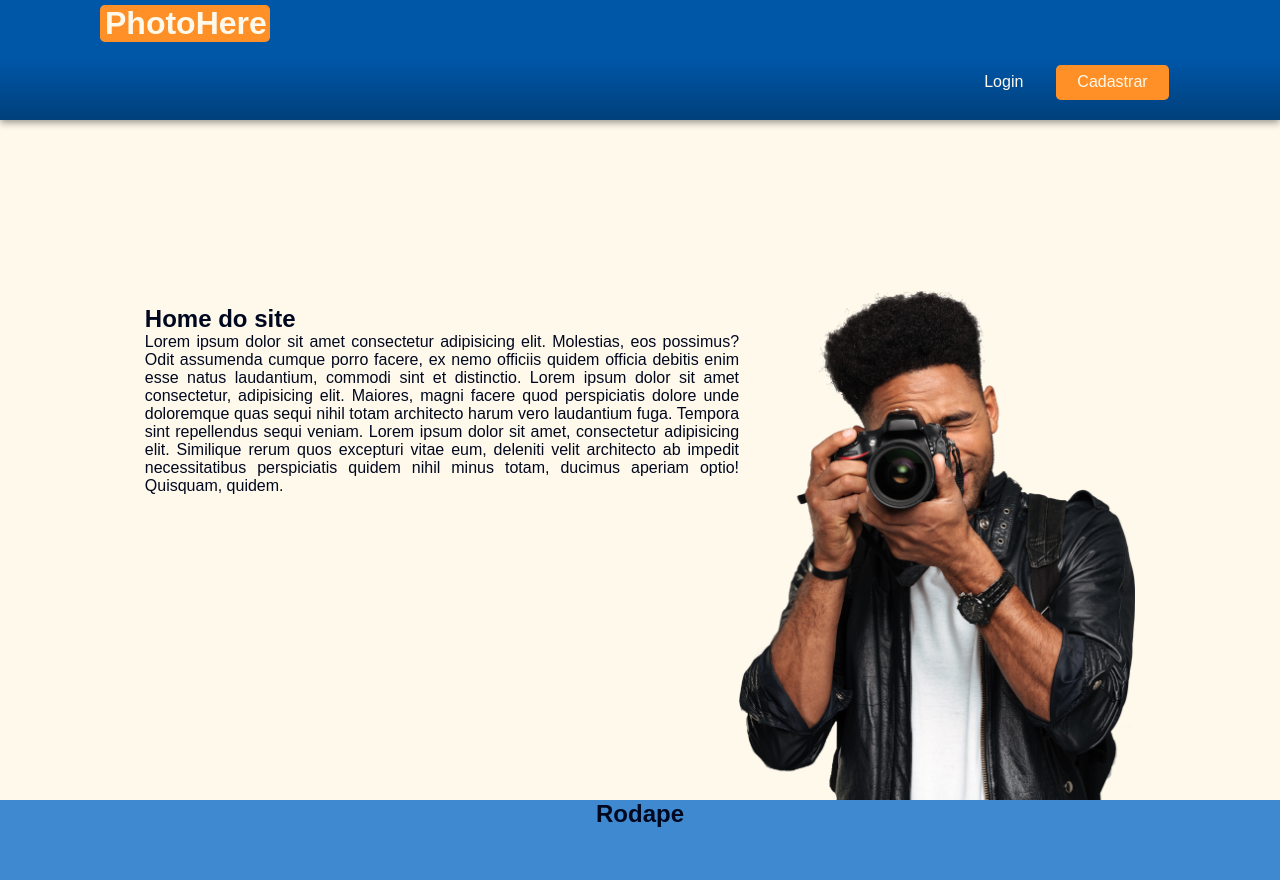
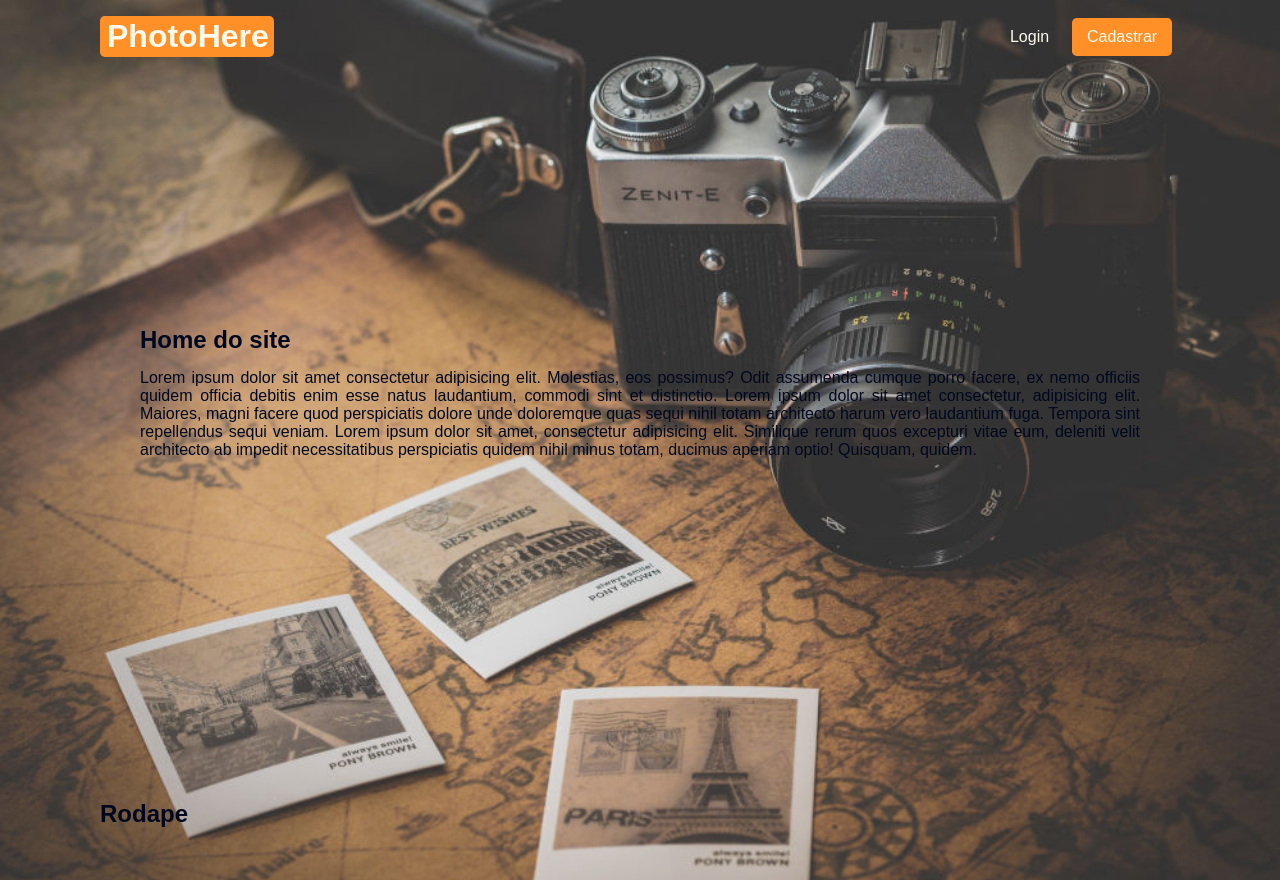
Before and after one commit to Mallaguetti/PhotoHere, a PHP site: page / in a window 1280 px wide. Run offline with PHP 8.4, Linux system fonts and the light colour scheme.

Commit message:
Estrutura da home

```diff
--- a/estilos/_main.css
+++ b/estilos/_main.css
@@ -14,49 +14,39 @@
     padding: 0;
 }
 body{
-    margin: auto;
     background-color:var(--claro);
     color:var(--escuro);
     text-align:justify;
 }
 header {
-    position: fixed;
-    width: 100vw;
-    min-height: 70px;
-    height: 15vh;
-    background-image: linear-gradient(to bottom, var(--cor2) 50%, var(--cor1) 150%);
-    box-shadow: #00000060 0 3px 7px;
+    position:fixed;
+    width:100vw;
+    padding-top:2vh;
 }
 main{
-    margin: auto;
-    min-height: 90vh;
-    min-width: 260px;
-    max-width: 1000px;
-
-    justify-content: center;
-    align-items:flex-start;
+    min-height:90vh;
+    min-width:260px;
 }
 footer{
-    background-color:var(--cor3);
-    text-align:center;
-    height: 10vh;
+    min-height:10vh;
 }
 section{
-    height: 100vh;
-    padding:0 .3rem;
-    display: flex;
-    height: calc();
-    align-items: flex-end;
+    height:100vh;
+    width:86%;
+    max-width:1000px;
+    display:flex;
+    align-items:center;
+    padding:0 max(7%, calc(50% - 500px));
 }
 p{
     text-align:justify;
+    margin:15px 0px;
 }
 .tudo{
     max-width:1200px;
     height:100%;
     margin:auto;
     display:flex;
-    flex-wrap:wrap;
     align-content:space-between;
 }
 .tudo > *{
@@ -70,11 +60,10 @@ p{
     margin:auto 0 0;
 }
 .logo{
-    margin-top:5px;
     width: unset;
 }
 #logo{
     border-radius:.3rem;
     background-color:var(--cor5);
-    padding:0 5px;
+    padding:2px 7px;
 }
--- a/estilos/index.css
+++ b/estilos/index.css
@@ -1,3 +1,9 @@
+body{
+    background-image:url(../img/camera.jpg);
+    background-size:auto max(100vh, 75vw);
+    background-position:center 0;
+    background-repeat:no-repeat;
+}
 #fotografo{
     visibility: hidden;
     position: absolute;
--- a/estilos/menu.css
+++ b/estilos/menu.css
@@ -1,13 +1,15 @@
 nav{
     display:flex;
+    align-items: center ;
     justify-content:flex-end;
 }
 .bt{
+    text-align:center;
     background-color:var(--cor3);
     color:var(--claro);
     cursor:pointer;
     margin-right:1%;
-    padding:0.8% 2%;
+    padding:10px 15px;
     border-top-right-radius:0.3rem;
     border-top-left-radius:0.3rem;
 }
@@ -16,15 +18,13 @@ nav{
     transition:200ms;
 }
 .selecionado{
-    background-color: unset;
+    background-color:unset;
 }
 #cadastrar{
     border-radius:.3rem;
     background-color:var(--cor5);
-    margin-bottom:20px;
 }
 #login{
     background-color:unset;
     box-shadow:unset;
-    margin-bottom:20px;
 }
--- a/index.html
+++ b/index.html
@@ -5,7 +5,7 @@
     <link rel="stylesheet" type="text/css" href="estilos/_main.css">
     <link rel="stylesheet" type="text/css" href="estilos/index.css">
     <link rel="stylesheet" type="text/css" href="estilos/menu.css">
-    <link rel="stylesheet" type="text/css" media="screen and (min-width:800px)" href="estilos/desktop/index.css">
+    <link rel="stylesheet" type="text/css" media="screen and (min-width:800px)" href="estilos/desktop/indexD.css">
 </head>
 <body>
     <header>
@@ -30,7 +30,6 @@
                 Lorem ipsum dolor sit amet consectetur, adipisicing elit. Maiores, magni facere quod perspiciatis dolore unde doloremque quas sequi nihil totam architecto harum vero laudantium fuga. Tempora sint repellendus sequi veniam.
                 Lorem ipsum dolor sit amet, consectetur adipisicing elit. Similique rerum quos excepturi vitae eum, deleniti velit architecto ab impedit necessitatibus perspiciatis quidem nihil minus totam, ducimus aperiam optio! Quisquam, quidem.</p>
             </div>
-            <img id="fotografo" class="base" src="img/fotografo.png" alt="">
         </section>
     </main>
     <footer>
```
Also changed, not shown: estilos/desktop/_mainD.css (renamed from estilos/desktop/_main.css), estilos/desktop/indexD.css (line endings or trailing spaces), img/camera.jpg (added), img/cameraOriginal.jpg (added).
